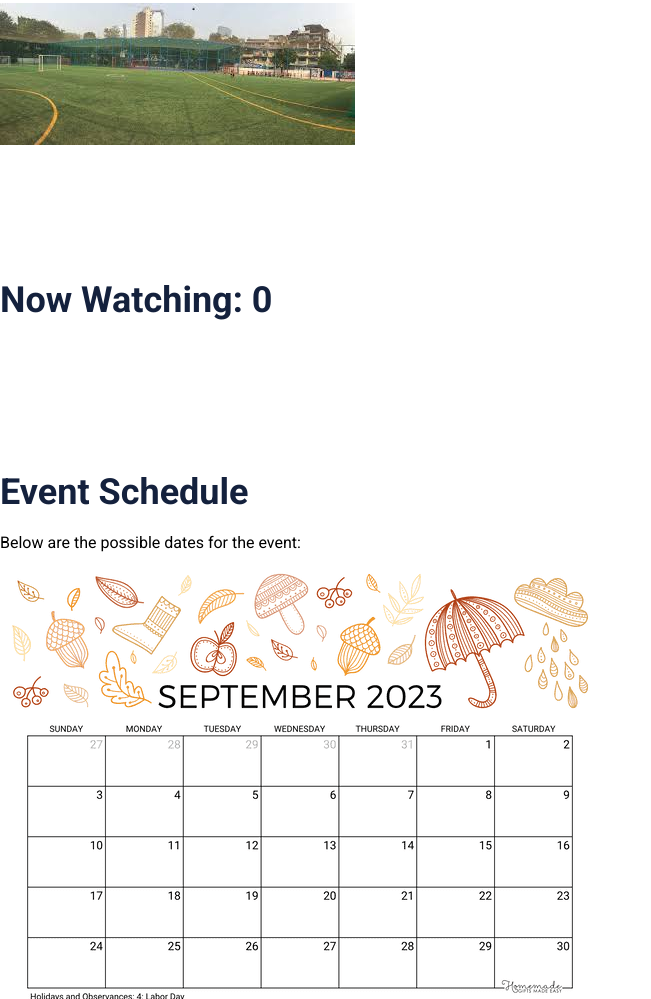
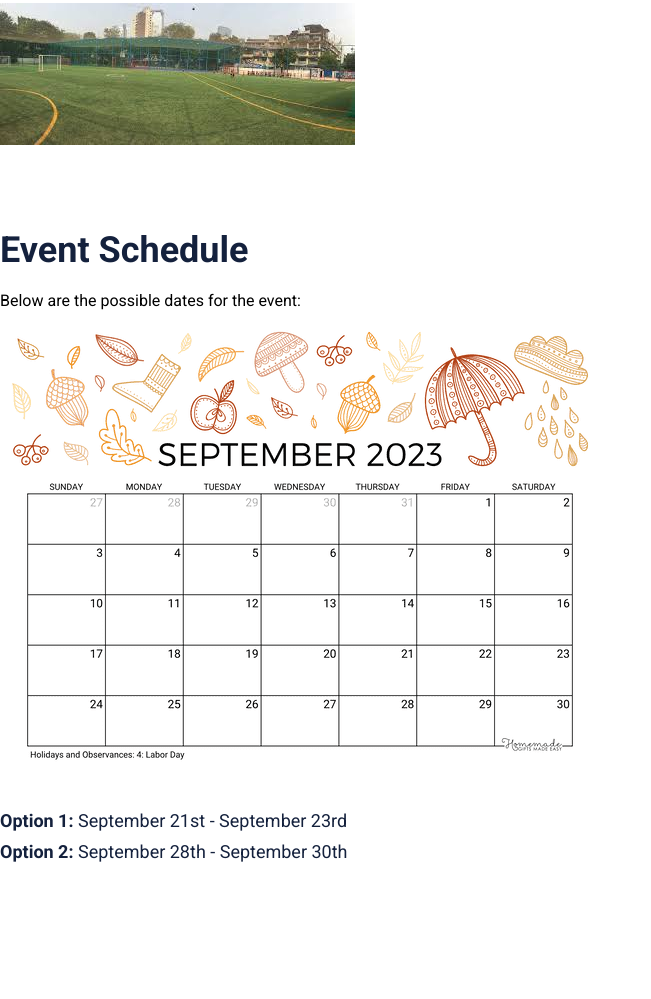
Before and after one commit to kevin22253/SilvaSpark, a plain HTML site: page index.html in a window 1280 px wide. Shown: the part 852-1851 px from the top of the page, without its empty margins (0-651 px from the left). Drawn offline with Linux system fonts and the light colour scheme.

Commit message:
removed now watchng

```diff
--- a/index.html
+++ b/index.html
@@ -295,12 +295,6 @@
                 <img src="college_turf.jpeg" alt="college turf">
             </div>
         </div>
-    </div>
-
-    <section class="content" id="now-watching">
-        <h2>Now Watching: <span id="watching-count">0</span></h2>
-    </section>
-
     <div class="content" id="schedule">
         <h2>Event Schedule</h2>
         <p>Below are the possible dates for the event:</p>
```
